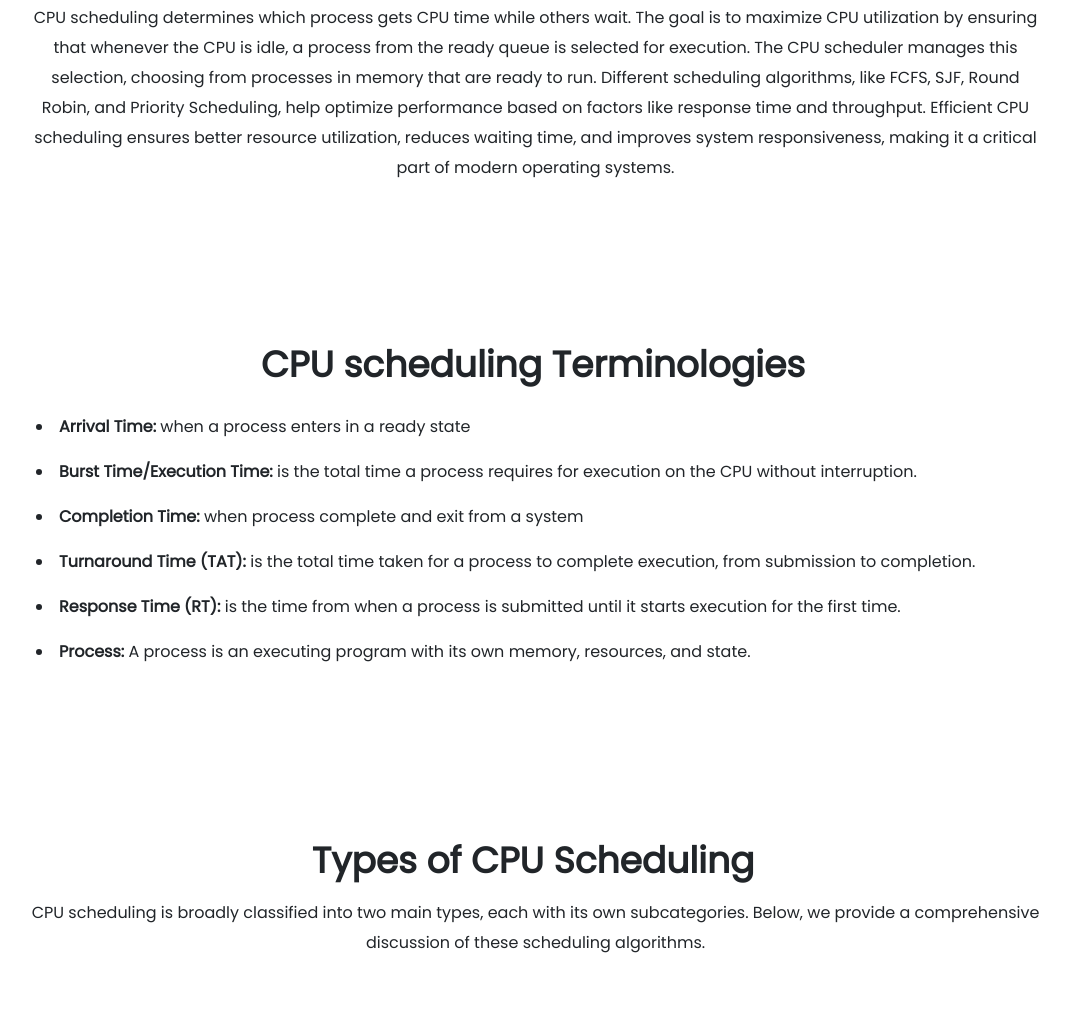
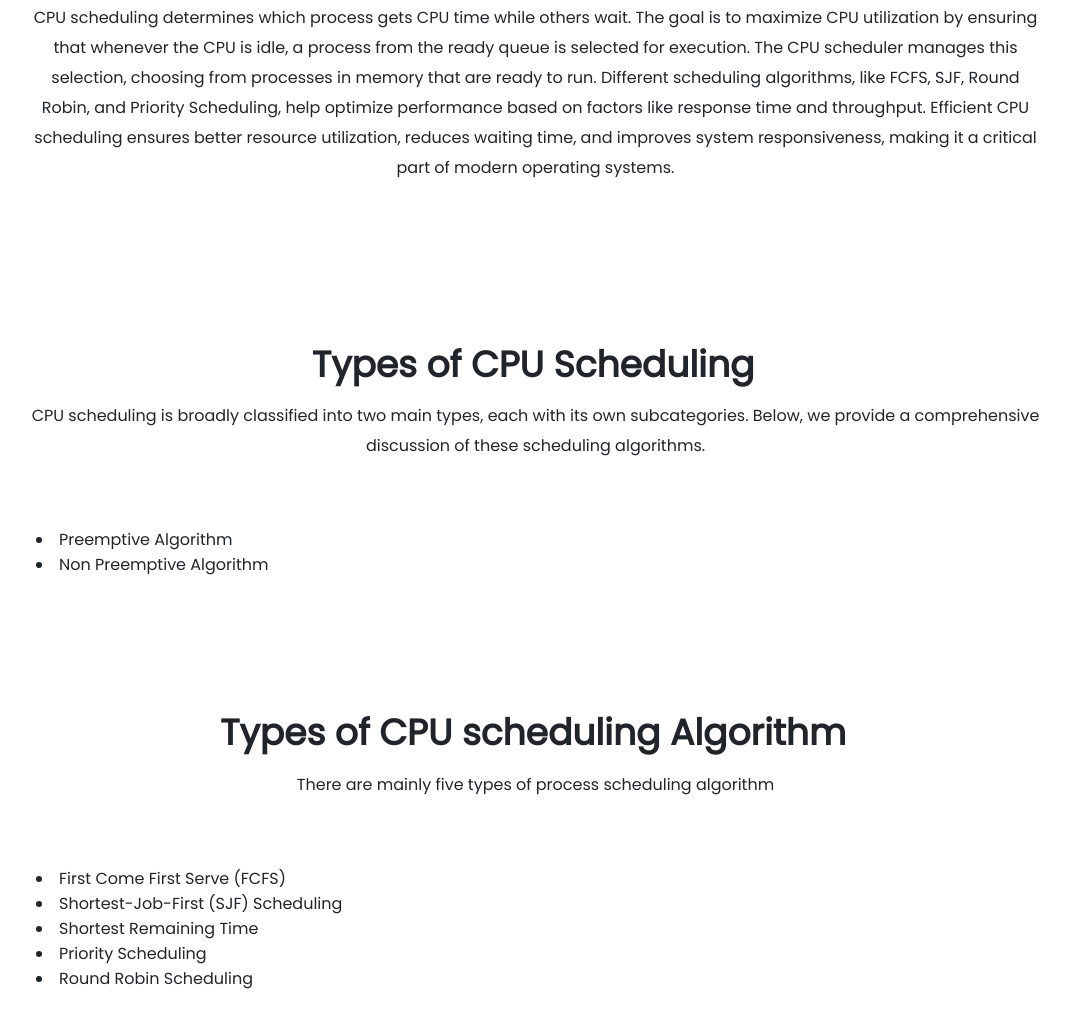
Before and after one commit to Anuragkumar17/CSE316, a plain HTML site: page index.html in a window 1280 px wide. Shown: the part 565-1576 px from the top of the page, without its empty margins (107-1177 px from the left). Drawn offline with nearby package versions, Linux system fonts and the light colour scheme.

Commit message:
Update index.html

```diff
--- a/index.html
+++ b/index.html
@@ -18,7 +18,7 @@
 
                 <ul>
                     <li><a href="index.html">HOME</a></li>
-                    <li><a href="docs.html">ALGORITHMS</a></li>
+                    <li><a href="algorithms.html">ALGORITHMS</a></li>
                     <li><a href="./backend/ganttcharts.html">SIMULATOR</a></li>
 
                 </ul>
@@ -42,18 +42,6 @@
             it a critical part of modern operating systems.</p>
     </section>
 
-    <section class="container_docs special">
-        <h1> CPU scheduling Terminologies</h1>
-        <li><strong>Arrival Time:</strong> when a process enters in a ready state</li>
-        <li><strong>Burst Time/Execution Time:</strong> is the total time a process requires for execution on the CPU without interruption.</li>
-        <li><strong>Completion Time:</strong> when process complete and exit from a system</li>
-        <li><strong>Turnaround Time (TAT):</strong> is the total time taken for a process to complete execution, from submission to completion.</li>
-        <li><strong>Response Time (RT):</strong> is the time from when a process is submitted until it starts execution for the first time.</li>
-        <li><strong>Process:</strong> A process is an executing program with its own memory, resources, and state.</li>
-        </p>
-    </section>
-
-
     <section class="container_docs">
         <h1>Types of CPU Scheduling</h1>
         <p>CPU scheduling is broadly classified into two main types, each with its own subcategories. Below, we provide a comprehensive discussion of these scheduling algorithms.
@@ -65,17 +53,17 @@
 
     <section class="container_docs">
         <h1>Types of CPU scheduling Algorithm</h1>
-        <p>There are mainly six types of process scheduling algorithm</p>
+        <p>There are mainly five types of process scheduling algorithm</p>
         <li>First Come First Serve (FCFS)</li>
         <li>Shortest-Job-First (SJF) Scheduling</li>
         <li>Shortest Remaining Time</li>
         <li>Priority Scheduling</li>
         <li>Round Robin Scheduling</li>
-        <li>Multilevel Queue Scheduling</li>
         <br>
         <button class="btn_1"><a href="./backend/ganttcharts.html">GO TO SIMULATOR</a></button>
         </p>
     </section>
+
     <script src="https://unpkg.com/aos@next/dist/aos.js"></script>
     <script>
       AOS.init({
```
